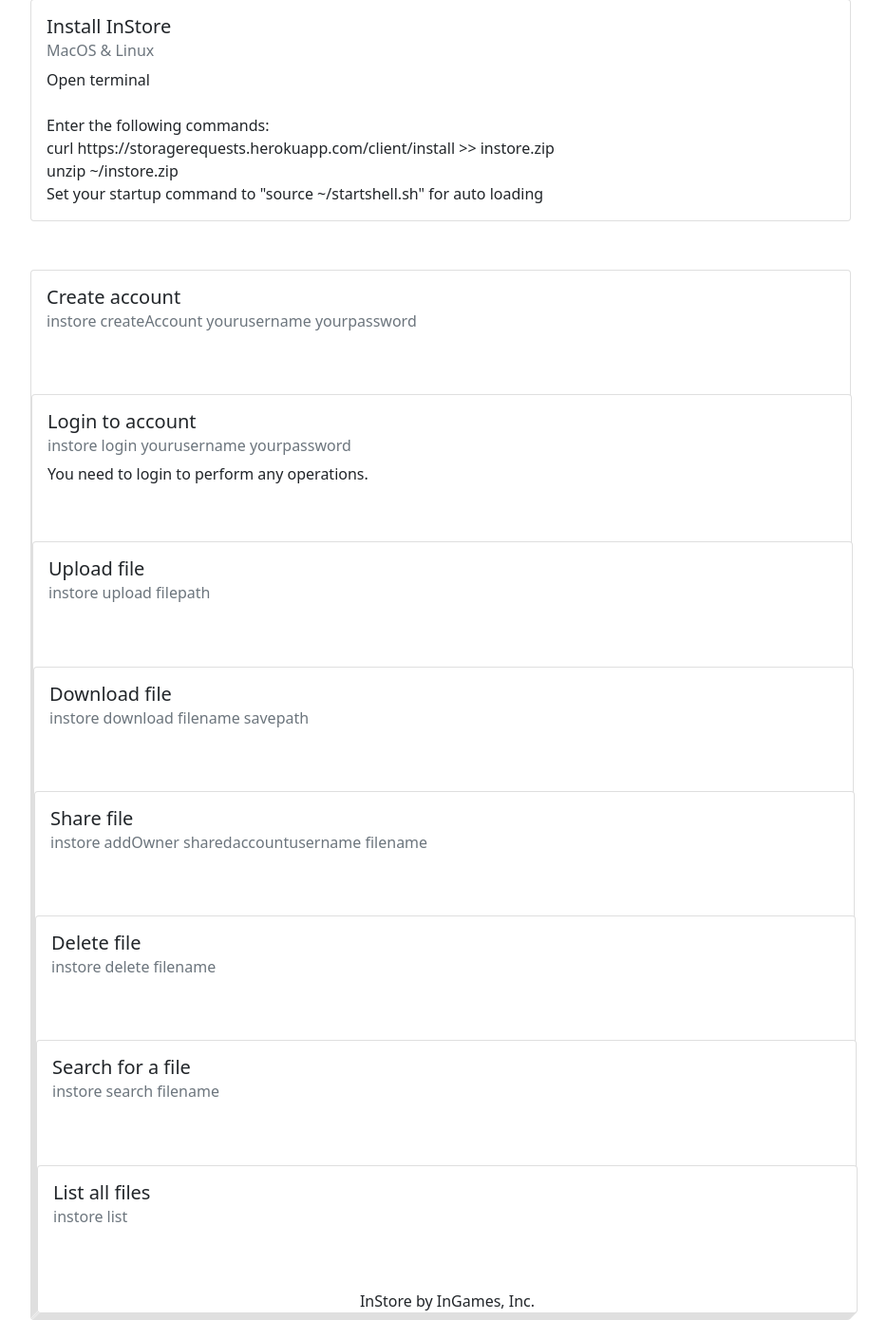
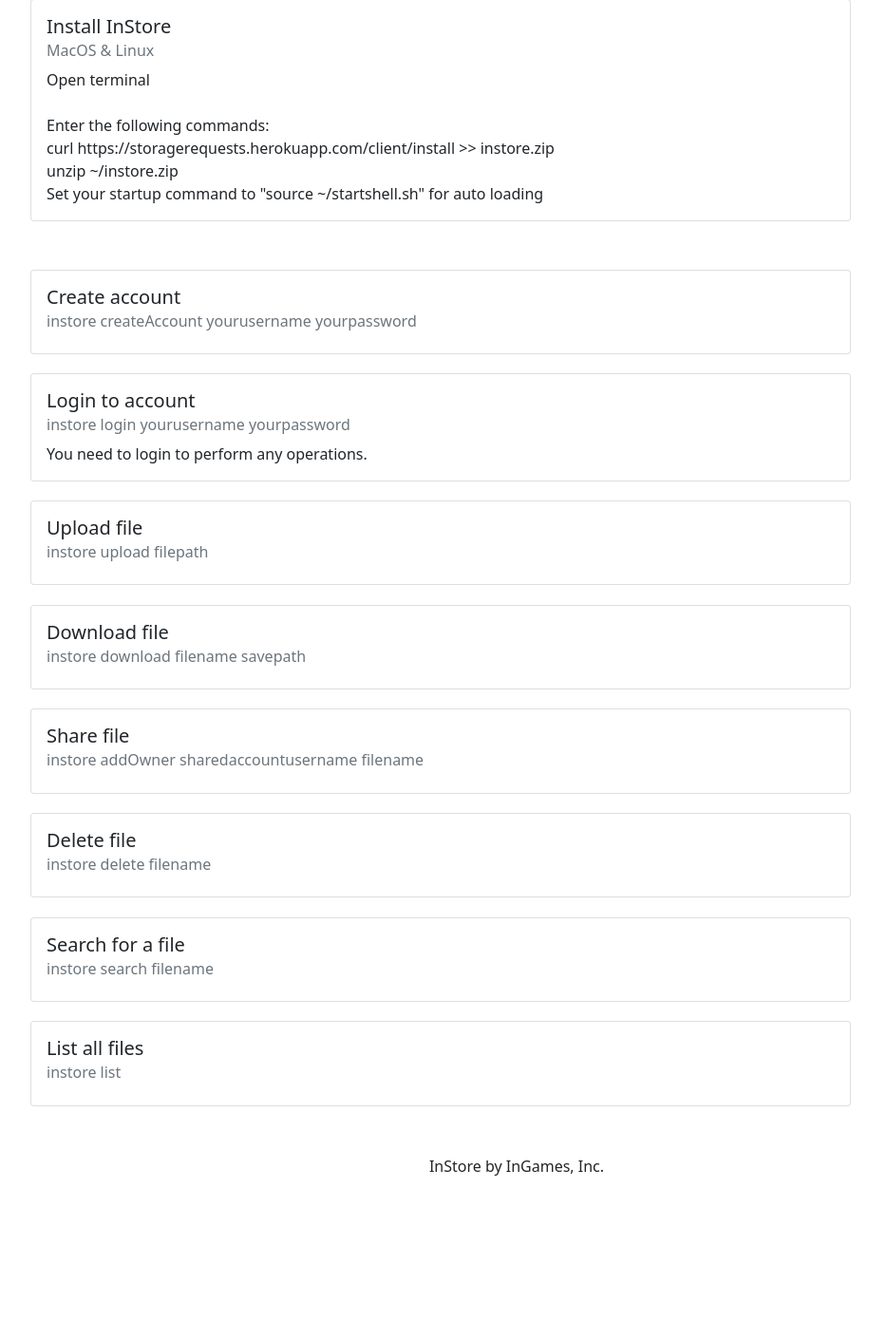
Before and after one commit to omrozh/inws, a Flask app: page / in a window 1280 px wide. Shown: the part 207-1597 px from the top of the page at 95% size, without its empty margins (96-1030 px from the left). After the commit the page ends 1445 px from the top, so only its background shows below. Run offline with Flask 2, Linux system fonts and the light colour scheme.

Commit message:
new commit

```diff
--- a/templates/docs.html
+++ b/templates/docs.html
@@ -31,52 +31,60 @@
       <div class="card-body">
         <h5 class="card-title">Create account</h5>
         <h6 class="card-subtitle mb-2 text-muted">instore createAccount yourusername yourpassword</h6>
+      </div>
     </div>
 
-    <div class="card" style="width: 54rem;  margin-top: 5%">
+    <div class="card" style="width: 54rem;  margin-top: 2%">
       <div class="card-body">
         <h5 class="card-title">Login to account</h5>
         <h6 class="card-subtitle mb-2 text-muted">instore login yourusername yourpassword</h6>
           <p class="card-text">You need to login to perform any operations.</p>
+      </div>
     </div>
 
-    <div class="card" style="width: 54rem;  margin-top: 5%">
+    <div class="card" style="width: 54rem;  margin-top: 2%">
       <div class="card-body">
         <h5 class="card-title">Upload file</h5>
         <h6 class="card-subtitle mb-2 text-muted">instore upload filepath</h6>
+      </div>
     </div>
 
-    <div class="card" style="width: 54rem;  margin-top: 5%">
+    <div class="card" style="width: 54rem;  margin-top: 2%">
       <div class="card-body">
         <h5 class="card-title">Download file</h5>
         <h6 class="card-subtitle mb-2 text-muted">instore download filename savepath</h6>
+      </div>
     </div>
 
-     <div class="card" style="width: 54rem;  margin-top: 5%">
+     <div class="card" style="width: 54rem;  margin-top: 2%">
       <div class="card-body">
         <h5 class="card-title">Share file</h5>
         <h6 class="card-subtitle mb-2 text-muted">instore addOwner sharedaccountusername filename</h6>
+      </div>
     </div>
 
-    <div class="card" style="width: 54rem;  margin-top: 5%">
+    <div class="card" style="width: 54rem;  margin-top: 2%">
       <div class="card-body">
         <h5 class="card-title">Delete file</h5>
         <h6 class="card-subtitle mb-2 text-muted">instore delete filename</h6>
+      </div>
     </div>
 
-    <div class="card" style="width: 54rem;  margin-top: 5%">
+    <div class="card" style="width: 54rem;  margin-top: 2%">
       <div class="card-body">
         <h5 class="card-title">Search for a file</h5>
         <h6 class="card-subtitle mb-2 text-muted">instore search filename</h6>
+      </div>
     </div>
 
-    <div class="card" style="width: 54rem;  margin-top: 5%">
+    <div class="card" style="width: 54rem;  margin-top: 2%">
       <div class="card-body">
         <h5 class="card-title">List all files</h5>
         <h6 class="card-subtitle mb-2 text-muted">instore list</h6>
+      </div>
     </div>
 
-    <center style="margin-top: 5%">InStore by InGames, Inc.</center>
+    <center style="margin-top: 5%; margin-bottom: 5%">InStore by InGames, Inc.</center>
 
     <script>
         function copyFunction() {
```
